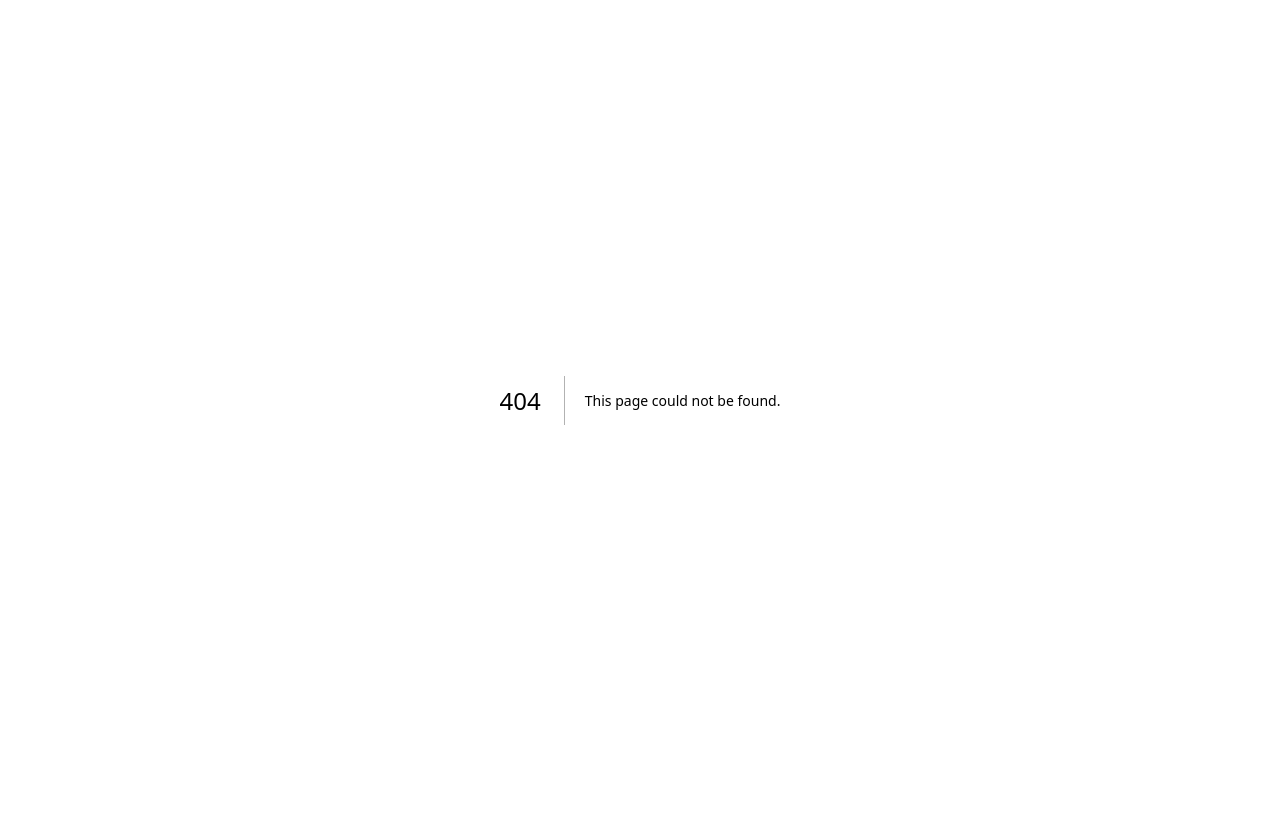
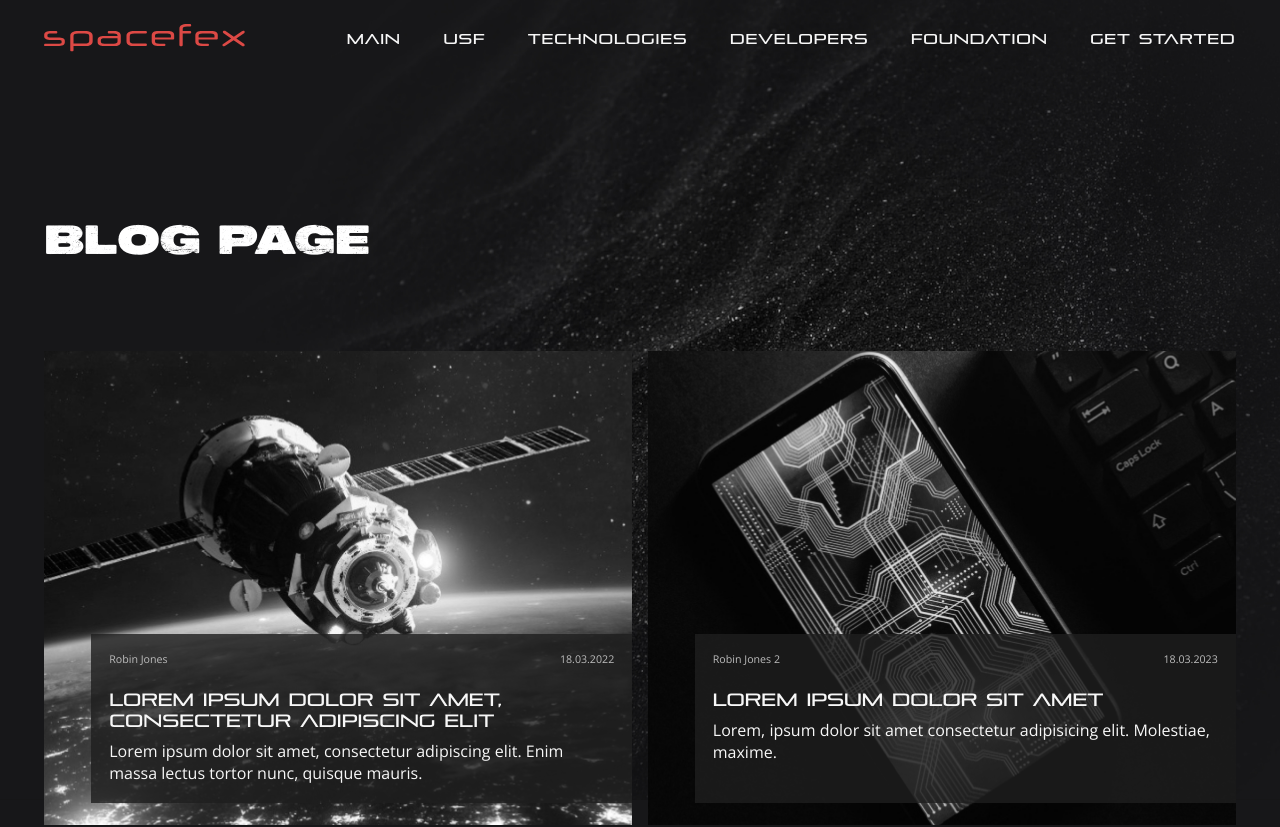
Before and after one commit to deniskeller/spacefex, a Next.js app: page /blog in a window 1280 px wide. Before the commit this address had no page. Shown: the top 827 px of the page. Before the commit the page ends 800 px from the top, so only its background shows below. Built offline with nearby package versions, Linux system fonts and the light colour scheme; a web font is replaced by a local one.

Commit message:
blog page

```diff
--- /dev/null
+++ b/pages/blog.tsx
@@ -0,0 +1,13 @@
+import React from 'react';
+import { Default } from '@layouts/index';
+import { Blog } from '@view/index';
+
+const BlogPage = () => {
+  return (
+    <Default>
+      <Blog />
+    </Default>
+  );
+};
+
+export default BlogPage;
--- a/src/components/content/BlogItem/BlogItem.module.scss
+++ b/src/components/content/BlogItem/BlogItem.module.scss
@@ -31,7 +31,7 @@
   &_Banner {
     position: absolute;
     right: 0;
-    bottom: em(39px);
+    bottom: em(25px);
     width: 92%;
     min-height: em(190px);
     padding: em(20px);
--- a/src/components/content/BlogItem/BlogItem.tsx
+++ b/src/components/content/BlogItem/BlogItem.tsx
@@ -8,6 +8,7 @@ interface IProps {
   post_date?: string;
   header?: string;
   description?: string;
+  className?: string;
 }
 
 const BlogItem: React.FC<IProps> = ({
@@ -16,10 +17,11 @@ const BlogItem: React.FC<IProps> = ({
   post_date = '01.01.2022',
   header = 'Lorem text',
   description = 'Some text',
+  className = '',
 }) => {
   return (
     <>
-      <div className={styles.BlogItem}>
+      <div className={`${styles.BlogItem} ${className}`}>
         <div
           className={styles.BlogItem_Background}
           style={{ backgroundImage: `url('/images/image/${image}')` }}
--- a/src/components/footer/Footer/Footer.module.scss
+++ b/src/components/footer/Footer/Footer.module.scss
@@ -1,5 +1,8 @@
 .Wrapper {
   flex: 0 0 auto;
+  position: relative;
+  z-index: 1000;
+  background: $main_bg;
   @include ifdesktop {
     padding: 0 em(73px);
   }
--- a/src/components/footer/Footer/Footer.tsx
+++ b/src/components/footer/Footer/Footer.tsx
@@ -20,10 +20,11 @@ const Links: Links[] = [
   {
     title: 'Community',
     list: [
-      { name: 'Join us', href: '/оoin-us' },
-      { name: 'Vacancies', href: '/мacancies' },
+      { name: 'Blog', href: '/blog' },
+      { name: 'Join us', href: '/join-us' },
+      { name: 'Vacancies', href: '/vacancies' },
       { name: 'Contacts', href: '/сontacts' },
-      { name: 'Financial statements', href: '/аinancial-statements' },
+      { name: 'Financial statements', href: '/financial-statements' },
     ],
   },
   {
--- a/src/components/nav/Navbar/Navbar.module.scss
+++ b/src/components/nav/Navbar/Navbar.module.scss
@@ -2,7 +2,7 @@
   width: 100%;
   position: absolute;
   z-index: 10000;
-  padding: em(27px) em(73px);
+  padding: em(27px) em(50px);
 
   @include iftablet {
     padding: em(27px) em(30px);
--- /dev/null
+++ b/src/view/Blog/Blog.module.scss
@@ -0,0 +1,68 @@
+.Wrapper {
+  width: 100%;
+  max-width: em(1440px);
+  padding: em(240px) em(50px) em(129px);
+  margin: 0 auto;
+  position: relative;
+  @include iftablet {
+    padding: em(139px) em(50px) em(71px);
+  }
+  @include ifmobile {
+    padding: em(139px) 0 em(71px);
+    margin-bottom: em(145px);
+  }
+}
+
+.Background {
+  position: fixed;
+  background-position: center;
+  background-repeat: no-repeat;
+  background-size: cover;
+  top: 0;
+  left: 0;
+  right: 0;
+  bottom: 0;
+  z-index: -1;
+}
+
+.Blog {
+  &_Title {
+    margin-bottom: em(100px);
+    @include iftablet {
+      margin-bottom: em(70px);
+    }
+    @include ifmobile {
+      margin-bottom: em(45px);
+      padding: 0 em(12px);
+    }
+  }
+
+  &_Posts {
+    display: grid;
+    grid-template-columns: repeat(2, 1fr);
+    gap: em(18px) em(18px);
+    margin-bottom: em(50px);
+    @include iftablet {
+      margin-bottom: em(60px);
+    }
+    @include ifmobile {
+      grid-template-columns: repeat(1, 1fr);
+      margin-bottom: em(60px);
+    }
+
+    &_Item {
+      @include iftablet {
+        height: em(354px);
+      }
+    }
+  }
+
+  &_Button {
+    width: em(256px);
+    height: em(52px);
+    margin: 0 auto;
+    @include ifmobile {
+      width: 100%;
+    }
+  }
+}
--- /dev/null
+++ b/src/view/Blog/Blog.tsx
@@ -0,0 +1,46 @@
+import { BaseButton, BaseContainer, BaseTitle } from '@base/index';
+import { BlogItem } from '@content/index';
+import { posts } from '@services/post';
+import React from 'react';
+import styles from './Blog.module.scss';
+
+const Blog = () => {
+  return (
+    <>
+      <div className={styles.Wrapper}>
+        <div
+          className={styles.Background}
+          style={{ backgroundImage: 'url(/images/image/dust.jpg)' }}
+        ></div>
+        <div className={styles.Blog}>
+          <BaseTitle className={styles.Blog_Title}>blog page</BaseTitle>
+
+          <div className={styles.Blog_Posts}>
+            {posts?.map((post, index) => {
+              return (
+                <BlogItem
+                  image={post.image}
+                  key={post.id}
+                  author={post.author}
+                  post_date={post.post_date}
+                  header={post.header}
+                  description={post.description}
+                  className={styles.Blog_Posts_Item}
+                />
+              );
+            })}
+          </div>
+          <BaseContainer>
+            <BaseButton
+              title="show more"
+              type="danger"
+              className={styles.Blog_Button}
+            />
+          </BaseContainer>
+        </div>
+      </div>
+    </>
+  );
+};
+
+export default Blog;
--- a/src/view/index.ts
+++ b/src/view/index.ts
@@ -1,4 +1,5 @@
 export { default as Main } from "./Main/Main";
+export { default as Blog } from "./Blog/Blog";
 
 {/* <BaseIcon
           viewBox="0 0 670 257"
```
